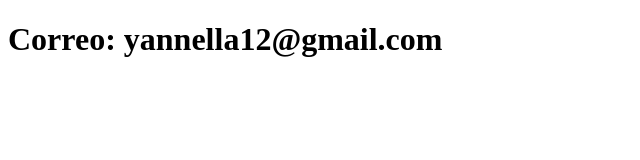
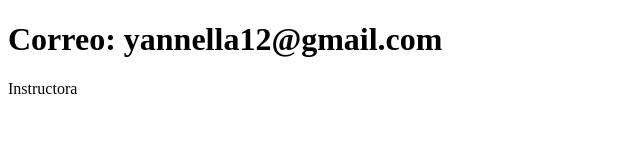
Before and after one commit to Yannnella/sistema-de-registro, a plain HTML site: page contacto.html in a window 1280 px wide. Shown: the full height of the page, 0-640 px from the left. Drawn offline with Linux system fonts and the light colour scheme.

Commit message:
Actualiza el contacto

```diff
--- a/contacto.html
+++ b/contacto.html
@@ -7,5 +7,6 @@
 </head>
 <body>
     <h1>Correo: yannella12@gmail.com</h1>
+        <p>Instructora <p>
 </body>
 </html>
```
